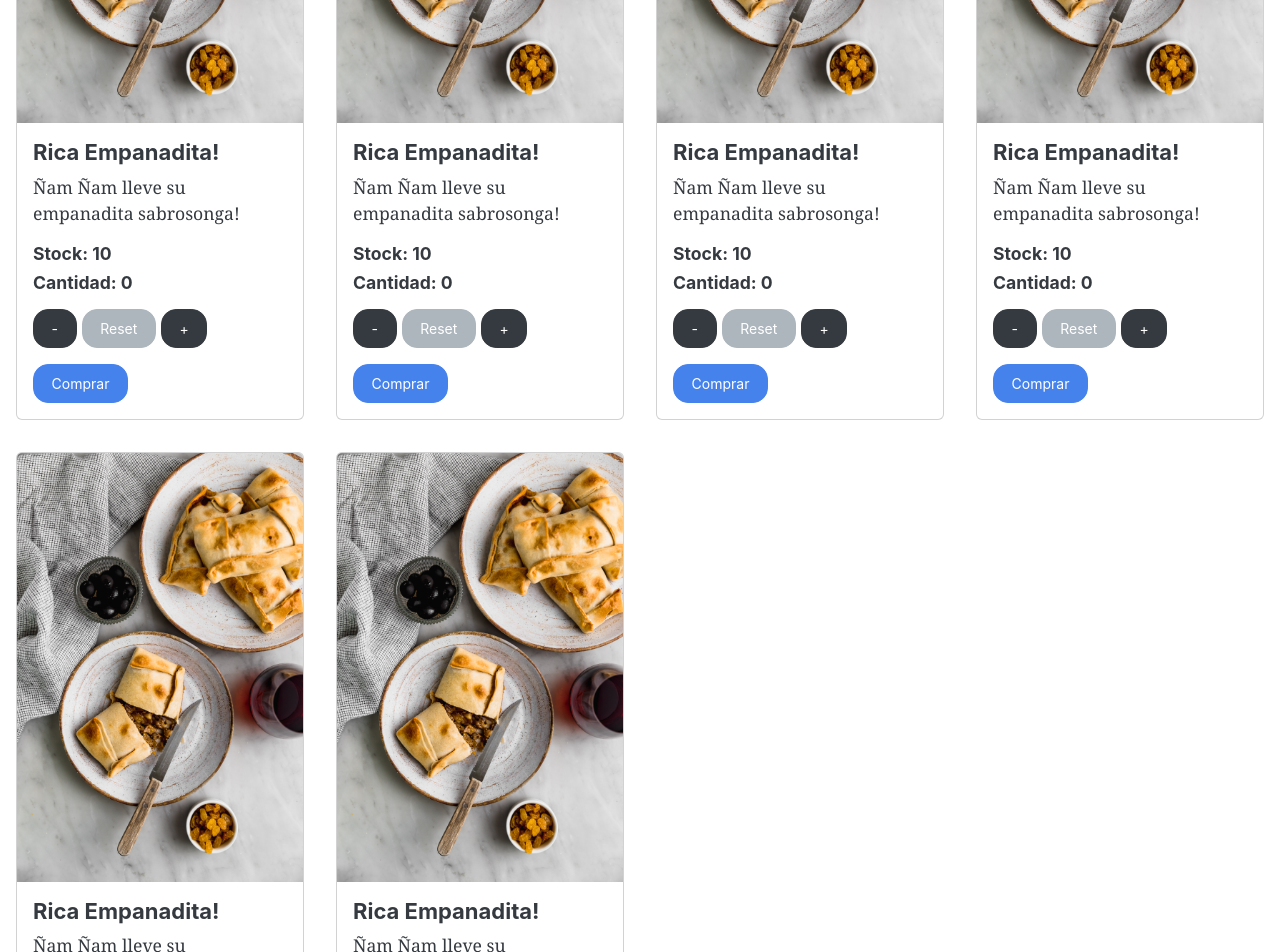
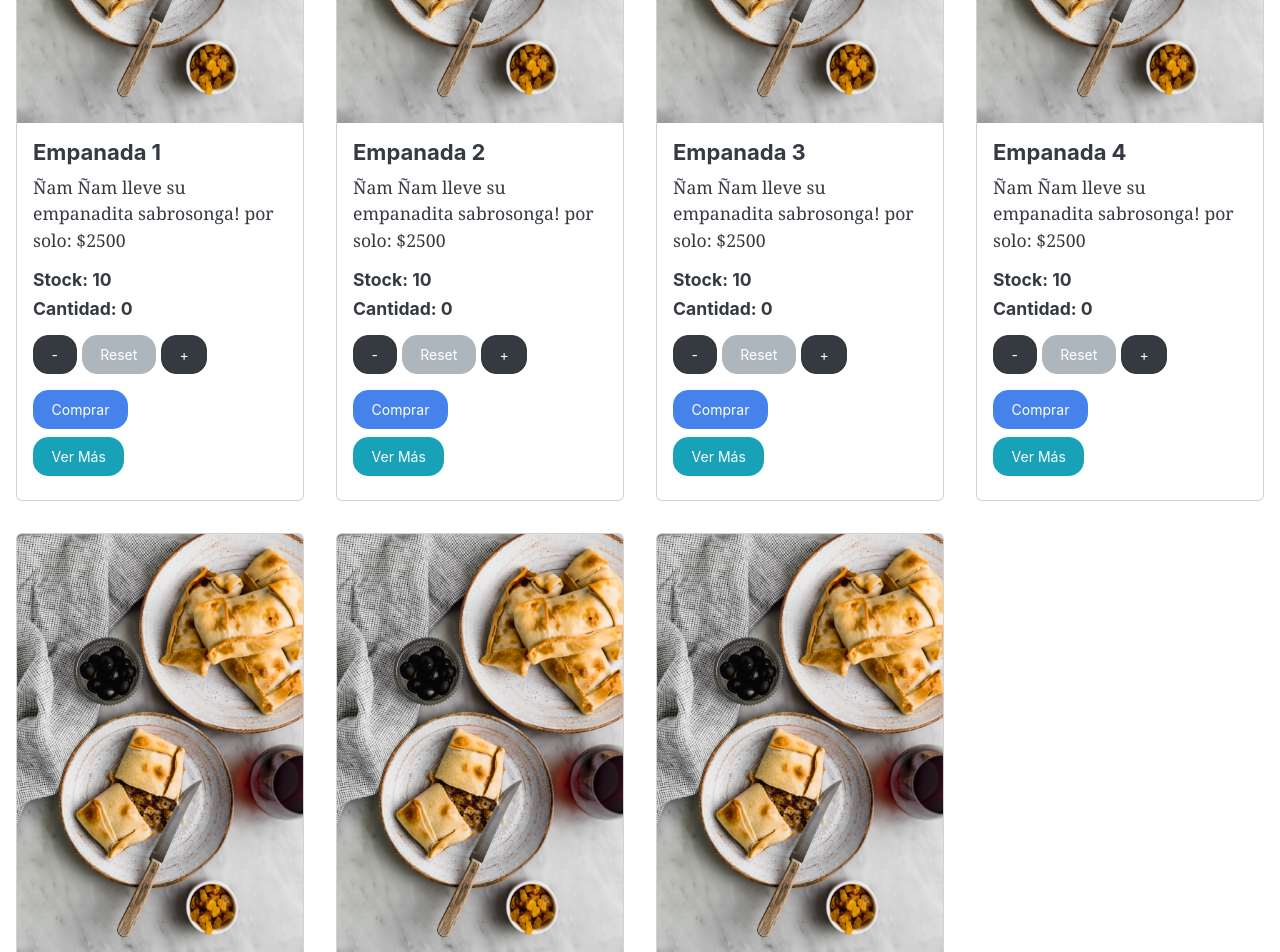
Before and after one commit to Danther7u7/React-App, a React (Create React App) app: page / in a window 1280 px wide. Shown: the part 500-1452 px from the top of the page. Built offline with nearby package versions, Linux system fonts and the light colour scheme.

Commit message:
Se implementa Promise a los productos

```diff
--- a/src/ItemListContainer/ItemListContainer.jsx
+++ /dev/null
@@ -1,28 +0,0 @@
-import React from "react";
-import ImagenProducto from "../Imagenes/empanadas-de-carne-chilenas-4.jpg";
-import ItemCount from "../components/ItemCount"
-
-const ItemListContainer = () => {
-  function onAdd(count){
-    console.log(`Se han comprado ${count} productos`)
-  }
-
-  return (
-    <>
-      <div className="d-inline-flex">
-        <div className="p-3 bd-highlight">
-          <div className="card" style={{width: '18rem'}}>
-            <img src={ImagenProducto} className="card-img-top" alt="" />
-            <div className="card-body">
-              <h5 className="card-title">Rica Empanadita!</h5>
-              <p className="card-text">Ñam Ñam lleve su empanadita sabrosonga!</p>
-              <ItemCount stock={10} onAdd={onAdd}/>
-            </div>
-          </div>
-        </div>
-      </div>
-    </>
-  )
-}
-
-export default ItemListContainer;
--- a/src/components/App.jsx
+++ b/src/components/App.jsx
@@ -1,18 +1,13 @@
 import './App.css';
 import React from 'react';
 import NavBar from "./NavBar"
-import ItemListContainer from '../ItemListContainer/ItemListContainer';
+import ItemListContainer from './ItemListContainer/ItemListContainer';
 
 function App() {
   return (
     <>
       <NavBar />
       <ItemListContainer />
-      <ItemListContainer />
-      <ItemListContainer />
-      <ItemListContainer />
-      <ItemListContainer />
-      <ItemListContainer />
     </>
   );
 }
--- /dev/null
+++ b/src/components/ItemListContainer/Item.jsx
@@ -0,0 +1,64 @@
+import {React, useState, useEffect} from "react";
+import ImagenProducto from "../../Imagenes/empanadas-de-carne-chilenas-4.jpg";
+import ItemCount from "../ItemCount"
+
+const productos = [
+    {nombre:"Empanada 1", precio: 2500},
+    {nombre:"Empanada 2", precio: 2500},
+    {nombre:"Empanada 3", precio: 2500},
+    {nombre:"Empanada 4", precio: 2500},
+    {nombre:"Empanada 5", precio: 2500},
+    {nombre:"Empanada 6", precio: 2500},
+    {nombre:"Empanada 7", precio: 2500}
+]
+
+function consultarPromesa(confirmacion) {
+    return new Promise ((res,rej) => {
+        if(confirmacion) {
+            res(productos)
+        } else {
+            rej("Acceso denegado")
+        }
+    })
+}
+
+const Productos = () => {
+    function onAdd(count){
+        console.log(`Se han comprado ${count} productos`)
+      }
+    const [productos, setProductos] = useState([]);
+    useEffect (() => {
+        consultarPromesa(true)
+        .then(data => {
+            const productosJSX = data.map((producto,indice) =>
+                <div className="d-inline-flex" key={indice}>
+                    <div className="p-3 bd-highlight">
+                        <div className="card" style={{width: '18rem'}}>
+                            <img src={ImagenProducto} className="card-img-top" alt="" />
+                            <div className="card-body">
+                            <h5 className="card-title">{producto.nombre}</h5>
+                            <p className="card-text">Ñam Ñam lleve su empanadita sabrosonga! por solo: ${producto.precio}</p>
+                            <ItemCount stock={10} onAdd={onAdd}/>
+                            <button className="btn btn-info my-2">Ver Más</button>
+                            </div>
+                        </div>
+                    </div>
+                </div>
+            )
+
+            console.log(productosJSX)
+            setProductos(productosJSX)
+        })
+        .catch(error => {
+            console.error(error)
+        })
+    }, []);
+
+    return (
+        <>
+            {productos}
+        </>
+    )
+}
+
+export default Productos;
--- /dev/null
+++ b/src/components/ItemListContainer/ItemList.jsx
@@ -0,0 +1,12 @@
+import React from "react";
+import Item from './Item';
+
+const ItemList = () => {
+    return (
+        <>
+            <Item />
+        </>
+    )
+}
+
+export default ItemList;
--- /dev/null
+++ b/src/components/ItemListContainer/ItemListContainer.jsx
@@ -0,0 +1,12 @@
+import React from "react";
+import ItemList from "./ItemList";
+
+const ItemListContainer = () => {
+  return (
+    <>
+      < ItemList />
+    </>
+  )
+}
+
+export default ItemListContainer;
```
Also changed, not shown: src/components/ItemListContainer/ItemListContainer.css (added).
